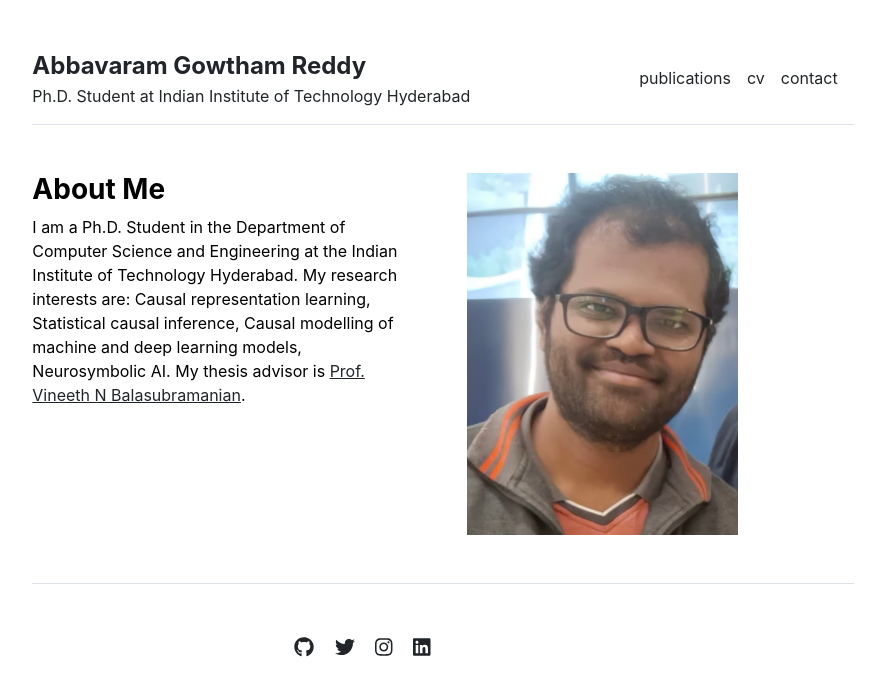
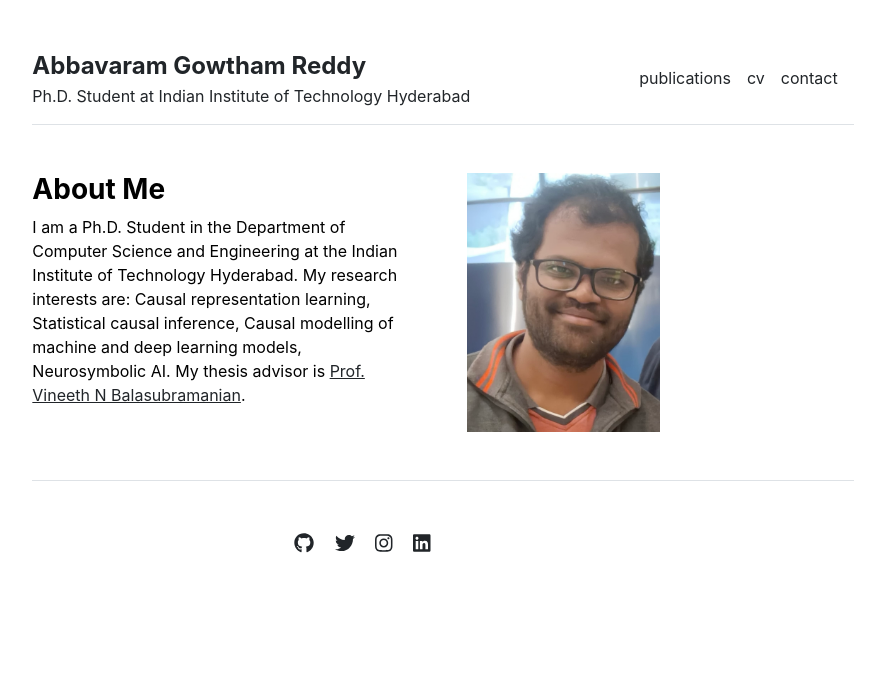
Before and after one commit to gautam0707/gautam0707.github.io, a Jekyll site: the page built from index.md, in a window 1280 px wide. Shown: the top 696 px of the page, without its empty margins (197-1082 px from the left). Built offline with Jekyll 4.4.1, drawn with Linux system fonts in a browser that asks for light colours.

Commit message:
Update home.html

```diff
--- a/_layouts/home.html
+++ b/_layouts/home.html
@@ -8,7 +8,7 @@ layout: default
     {{ content }}
   </div>
   <div class="col-md-6">
-    <img src="{{ site.github.url }}/assets/img/dp.jpg" alt="Home" width="70%">
+    <img src="{{ site.github.url }}/assets/img/dp.jpg" alt="Home" width="50%">
   </div>
 </div>
 
```
